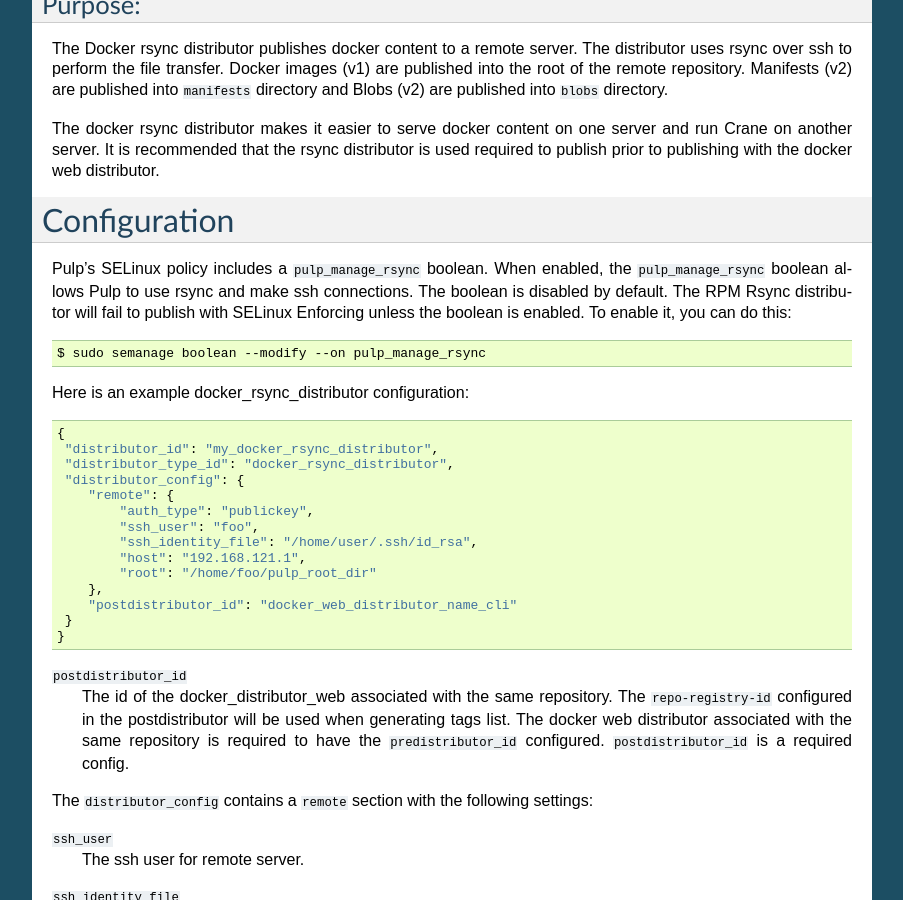
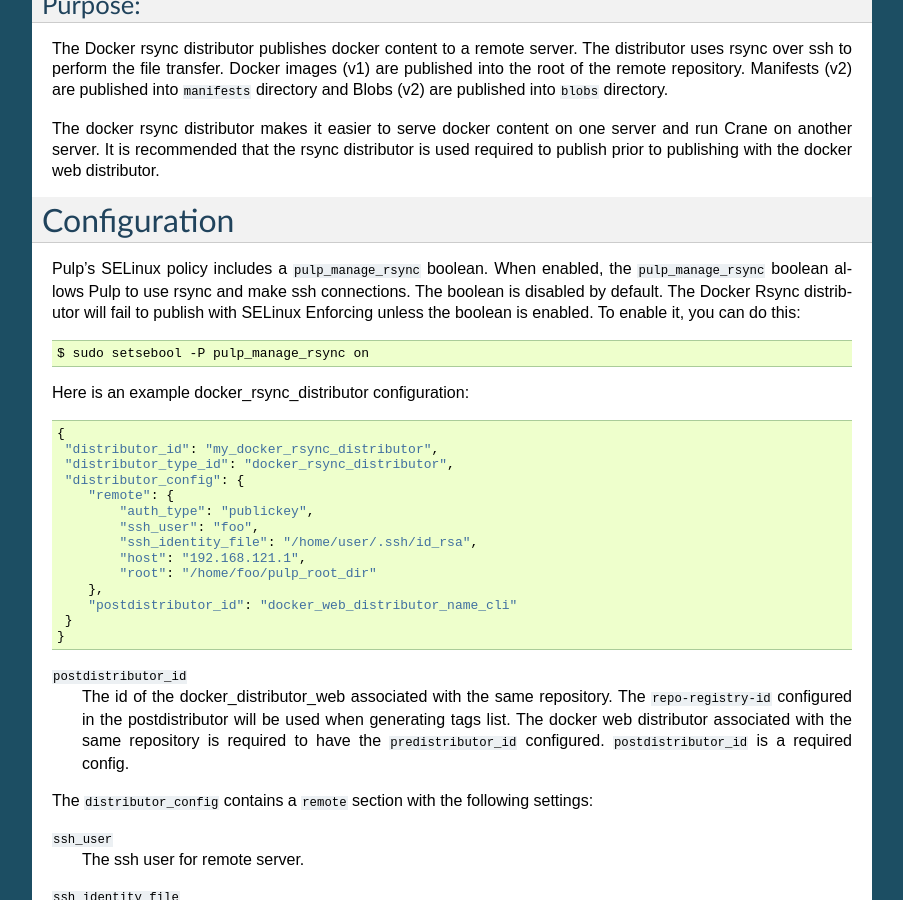
Before and after one commit to pulp/pulp_docker, a Sphinx documentation site: the page built from docs/tech-reference/distributor.rst, in a window 1280 px wide and 900 px high, scrolled down 4395 px. Shown: the whole window, without its empty margins (198-1101 px from the left). Built offline with Sphinx 7.4.7, drawn with Linux system fonts in a browser that asks for light colours.

Commit message:
Advise users on using setsebool to set pulp_manage_rsync selinux boolean
F27+ changed the behavior of semanage to set a selinux boolean by
default, but not change its current state.

re #3347
https://pulp.plan.io/issues/3347

```diff
--- a/docs/tech-reference/distributor.rst
+++ b/docs/tech-reference/distributor.rst
@@ -274,10 +274,10 @@
 =============
 Pulp's SELinux policy includes a ``pulp_manage_rsync`` boolean. When enabled, the
 ``pulp_manage_rsync`` boolean allows Pulp to use rsync and make ssh connections. The boolean is
-disabled by default. The RPM Rsync distributor will fail to publish with SELinux Enforcing unless
-the boolean is enabled. To enable it, you can do this::
+disabled by default. The Docker Rsync distributor will fail to publish with SELinux Enforcing
+unless the boolean is enabled. To enable it, you can do this::
 
-    $ sudo semanage boolean --modify --on pulp_manage_rsync
+    $ sudo setsebool -P pulp_manage_rsync on
 
 Here is an example docker_rsync_distributor configuration::
 
```
